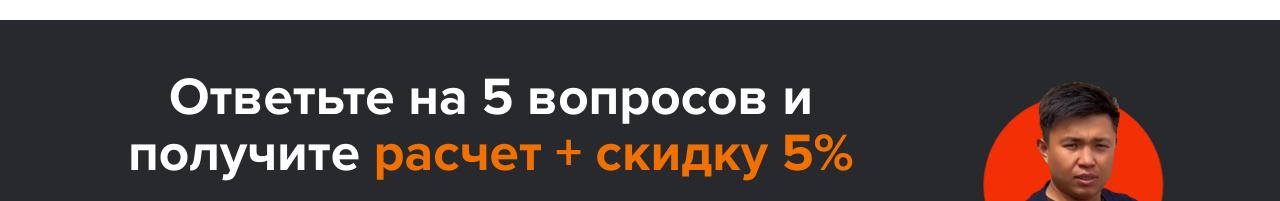
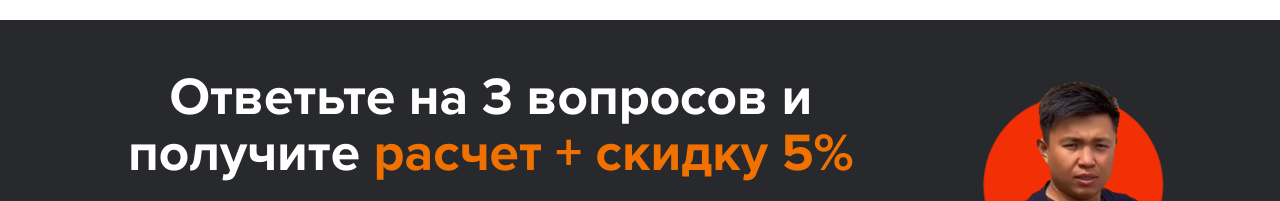
Before and after one commit to Animila/termogroup, a Next.js app: page / in a window 1280 px wide. Shown: the part 751-952 px from the top of the page. Built offline with nearby package versions, Linux system fonts and the light colour scheme.

Commit message:
устал

```diff
--- a/src/components/CalculatePages/CalculatedSection.jsx
+++ b/src/components/CalculatePages/CalculatedSection.jsx
@@ -96,7 +96,7 @@ export const CalculatedSection = () => {
       >
         <div className="sm:w-full md:w-[890px]">
           <h2 className="sm:text-[24px] md:text-[53px] font-bold sm:text-center sm:leading-[100%] md:leading-[56px] text-white">
-            Ответьте на 5 вопросов и получите
+            Ответьте на 3 вопросов и получите
             <span className="text-main_one"> расчет + скидку 5%</span>
           </h2>
           <ProgressBar step={step} />
--- a/src/components/Faq.jsx
+++ b/src/components/Faq.jsx
@@ -56,8 +56,8 @@ export const Faq = () => {
     };
 
     return (
-        <div className="sm:px-[10px] lg:px-[5vw] 2xl:px-[15vw] ">
-            <h2 className="sm:text-[40px] font-bold sm:text-center sm:leading-[35px]  md:text-[64px] md:leading-[74px] my-[60px]">Частые вопросы</h2>
+        <div className="sm:px-[20px] lg:px-[5vw] 2xl:px-[15vw] ">
+            <h2 className="sm:text-[40px] font-bold sm:text-center sm:leading-[35px]  md:text-[64px] md:leading-[74px] sm:mt-[65px] sm:mb-[30px] md:my-[60px]">Частые вопросы</h2>
             <div className="grid sm:grid-cols-1 md:grid-cols-3 gap-[32px]">
                 {questions.map((item, index) => {
                     const [ref, isInView] = useInView({ threshold: 0.1 });
--- a/src/components/Offers.jsx
+++ b/src/components/Offers.jsx
@@ -27,7 +27,7 @@ const OfferItem = ({ offer, index }) => {
                 {/*<Image src={offer.image} alt={offer.title} layout='fill' objectFit='cover' />*/}
             </div>
             <div className='relative z-10 p-4'>
-                <h3 className='text-[24px] sm:text-[32px] leading-[28px] sm:leading-[36px] font-bold'>{offer.title}</h3>
+                <h3 className='text-[24px] sm:text-[32px] leading-[28px] sm:leading-[36px] font-bold sm:text-center md:text-start'>{offer.title}</h3>
                 <p className='text-[16px] sm:text-[20px] leading-[20px] sm:leading-[24px]'>{offer.description}</p>
                 <div className='mt-4'>
                     <div className='flex items-center'>
```
